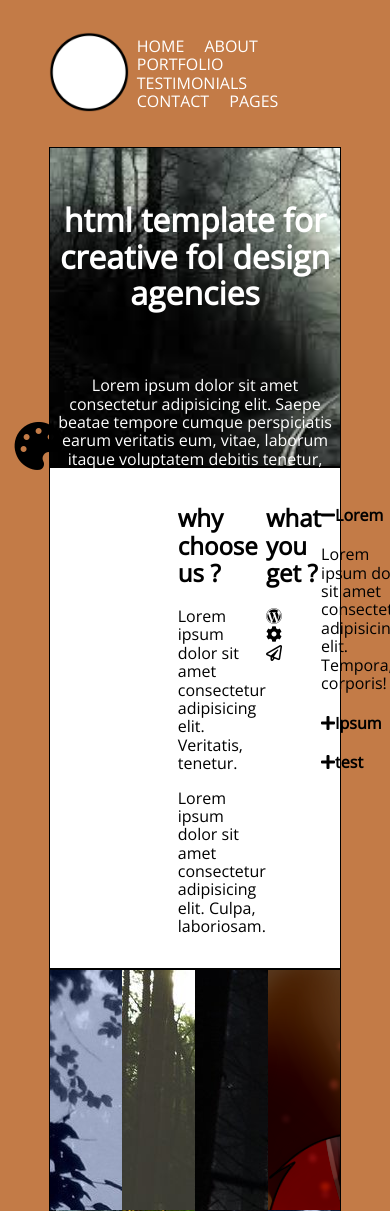
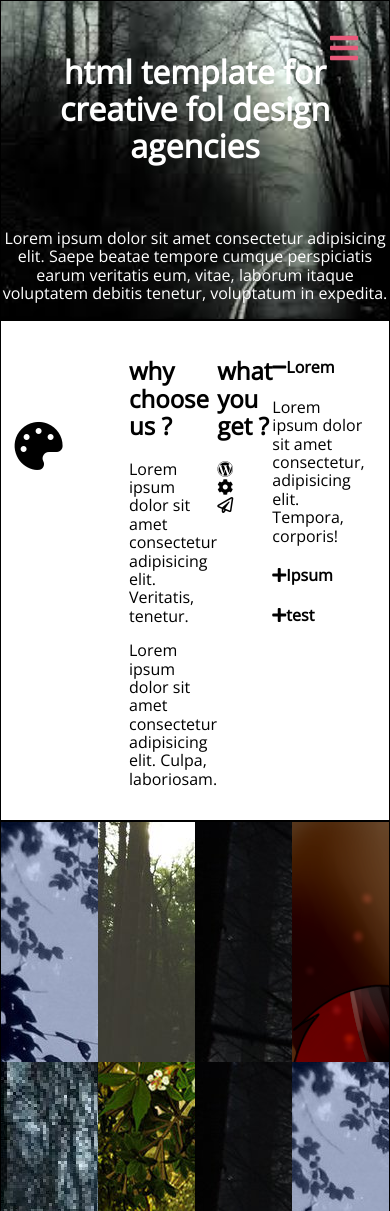
Before and after one commit to zzpapy/vibes2, a PHP site: page / in a window 390 px wide; the page is wider, and only the part inside the window is pictured. Shown: the top 1211 px of that part. Run offline with PHP 8.4, Linux system fonts and the light colour scheme; some libraries are stand-ins or nearby versions.

Commit message:
responsive beta

```diff
--- a/index.php
+++ b/index.php
@@ -20,15 +20,16 @@
             <div class="logo">
                 <img src="public/images/logo.png" alt="image logo">
             </div>
-            <div class="nav_menu">
-                <a href="#title">home</a>
-                <a href="#info">about</a>
-                <a href="#gallery">portfolio</a>
-                <a href="#testimonials">testimonials</a>
-                <a href="#contact">contact</a>
-                <a href="#footer">pages</a>
+            <div class="nav_menu flex">
+                <a class="port" href="#title">home</a>
+                <a class="port" href="#info">about</a>
+                <a class="port" href="#gallery">portfolio</a>
+                <a class="port" href="#testimonials">testimonials</a>
+                <a class="port" href="#contact">contact</a>
+                <a class="port" href="#footer">pages</a>
             </div>
         </div>
+        <i class="fas bars_menu fa-bars fa-2x"></i>
         <div id="title">
             <h1>html template for creative fol design agencies</h1>
             <p>Lorem ipsum dolor sit amet consectetur adipisicing elit. Saepe beatae tempore cumque perspiciatis earum veritatis eum, vitae, laborum itaque voluptatem debitis tenetur, voluptatum in expedita.</p>
--- a/public/scripts/script.js
+++ b/public/scripts/script.js
@@ -50,7 +50,7 @@ window.addEventListener('scroll', function() {
     tab.forEach(element => {
         var test = document.querySelector(element)
         if(isInViewport(test)){
-            console.log($("a[href='"+test+"'"))
+            // console.log($("a[href='"+test+"'"))
             $("a[href='"+test+"'").css("border-bottom","1px solid white")
             test.style.border = "1px solid black"
             // console.log(isInViewport(test))
@@ -59,3 +59,16 @@ window.addEventListener('scroll', function() {
     });
 
 });
+console.log(window.innerWidth)
+if(window.innerWidth<=640){
+    $(".nav_menu").removeClass("flex").addClass("hide")
+
+}
+$(".bars_menu").on("click",function(){
+    $(".nav_menu").toggleClass("hide")
+    $(".nav_menu").toggleClass("flex")
+})
+$(".port").on("click",function(){
+    $(".nav_menu").toggleClass("hide")
+    $(".nav_menu").toggleClass("flex")
+})
--- a/public/styles/style.css
+++ b/public/styles/style.css
@@ -234,3 +234,35 @@ blockquote p{
     background-color: black;
     padding: 2em;
 }
+.bars_menu{
+    display: none;
+}
+@media all and (max-width: 640px) {
+    #wrapper{
+        width: 100%;
+    }
+    #nav{
+        position: fixed;
+        right:1em;
+        top:1em;
+    }
+    .nav_menu {
+        flex-direction: column;
+        transition: width 4s;
+    }
+    .port{
+        padding: 0.5em 1em;
+        background-color: black;
+        border: 1px solid white;
+    }
+    .bars_menu{
+        display: block;
+        position: fixed;
+        top:1em;
+        right:1em;
+        color: var(--pink);
+    }
+    .logo{
+        display:none;
+    }
+  }
```
